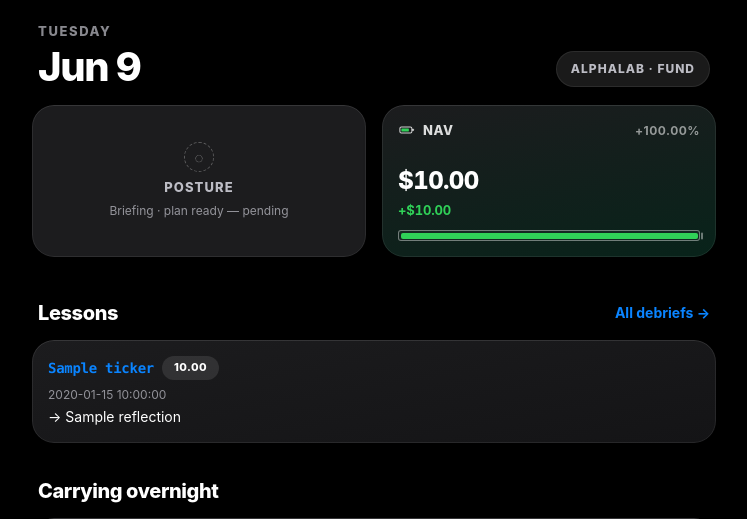
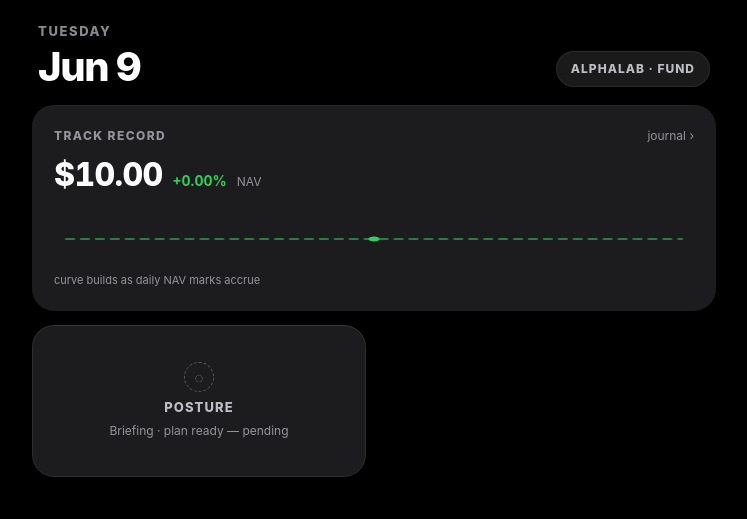
Before and after one commit to vishal0555/alphalens, a Flask app: page / in a window 1280 px wide. Shown: the top 519 px of the page, without its empty margins (266-1013 px from the left). Run offline with Flask 3, Linux system fonts and the light colour scheme; the visitor is signed in with stand-in values (Sample User, id 1); a database or web service that is not in the repository returns one stand-in record (values such as "Sample title"); data that the repository does not hold is empty; some libraries are stand-ins or nearby versions.

Commit message:
dashboard: Track record panel (NAV chart + quality), calendar-style run, drop Needs-a-look
- Track record card leads: NAV equity curve (inline SVG, dashed flat
  baseline until daily marks accrue) + decision-quality score/trend,
  grouping the "are we getting better over time" story. Posture stays
  separate as today's forward stance.
- Today's run restyled as an iOS calendar tile (weekday + day-of-month +
  curate/rebalance/debrief as event rows: green done, amber overdue,
  muted pending), paired 2-up with Posture in ROW 1.
- Remove the "Needs a look" exceptions card and dead decision_exceptions().

Co-Authored-By: Claude Opus 4.8 <noreply@anthropic.com>

```diff
--- a/app.py
+++ b/app.py
@@ -273,6 +273,47 @@ def _card_freshness(*, active_date: date, universe, briefing, nav, session_hdr)
     }
 
 
+def _nav_chart(history, *, w: int = 300, h: int = 64, pad: int = 6) -> Optional[dict]:
+    """Build an inline-SVG NAV equity curve from fetch_nav_history (newest-first).
+    A single mark renders as a dashed flat baseline — the curve fills in as
+    daily NAV marks accrue. Returns geometry + the change over the window."""
+    if not history:
+        return None
+    pts = list(reversed(history))  # chronological
+    ys = [float(p["ending_nav"]) for p in pts]
+    n = len(ys)
+    lo, hi = min(ys), max(ys)
+    span = (hi - lo) or 1.0
+
+    def _x(i: int) -> float:
+        return pad + (w - 2 * pad) * (i / (n - 1) if n > 1 else 0.5)
+
+    def _y(v: float) -> float:
+        return h - pad - (h - 2 * pad) * ((v - lo) / span)
+
+    coords = [(_x(i), _y(v)) for i, v in enumerate(ys)]
+    if n == 1:
+        mid = h / 2
+        line = f"M{pad},{mid:.1f} L{w - pad},{mid:.1f}"
+        area = None
+        dot = (w / 2, mid)
+    else:
+        line = "M" + " L".join(f"{x:.1f},{y:.1f}" for x, y in coords)
+        area = (f"M{coords[0][0]:.1f},{h - pad} L"
+                + " L".join(f"{x:.1f},{y:.1f}" for x, y in coords)
+                + f" L{coords[-1][0]:.1f},{h - pad} Z")
+        dot = coords[-1]
+
+    first, last = ys[0], ys[-1]
+    change = last - first
+    return {
+        "w": w, "h": h, "line": line, "area": area, "dot": dot, "n": n,
+        "first": first, "last": last, "change": change,
+        "change_pct": (change / first * 100) if first else 0.0,
+        "up": change >= 0,
+    }
+
+
 @app.route("/")
 @_login_required
 def index():
@@ -385,7 +426,7 @@ def index():
         planned=synthetic_plan,
         held=_db.held_tickers(),
         confidence=_db.decision_confidence(),
-        exceptions=_db.decision_exceptions(),
+        nav_chart=_nav_chart(_db.fetch_nav_history(60)),
         run=_db.today_run(),
     )
 
--- a/templates/dashboard.html
+++ b/templates/dashboard.html
@@ -40,6 +40,44 @@
     font-size: 15px; font-weight: 600; letter-spacing: -.01em;
     color: var(--text-2);
   }
+
+  /* Today's run — calendar-style widget (mirrors the iOS calendar tile) */
+  .w-runcal { background: linear-gradient(170deg, #1c1c1e 0%, #1a0b22 100%); }
+  .w-runcal .runcal-day {
+    font-size: 11px; font-weight: 800; letter-spacing: .12em;
+    color: var(--red); text-transform: uppercase; margin-top: 2px;
+  }
+  .w-runcal .runcal-dom {
+    font-size: 26px; font-weight: 800; line-height: 1;
+    letter-spacing: -.03em; margin: 1px 0 12px; color: var(--text);
+  }
+  .w-runcal .runcal-ev {
+    display: flex; align-items: center; gap: 7px;
+    padding: 4px 0 4px 8px; font-size: 12px;
+    border-left: 2.5px solid var(--muted);
+  }
+  .w-runcal .runcal-ev + .runcal-ev { margin-top: 3px; }
+  .w-runcal .runcal-ev.done    { border-left-color: var(--green); }
+  .w-runcal .runcal-ev.overdue { border-left-color: var(--amber); }
+  .w-runcal .runcal-ev.pending { border-left-color: var(--muted); opacity: .7; }
+  .w-runcal .ev-ico {
+    width: 12px; flex-shrink: 0; font-size: 11px;
+    color: var(--muted); text-align: center;
+  }
+  .w-runcal .runcal-ev.done .ev-ico    { color: var(--green); }
+  .w-runcal .runcal-ev.overdue .ev-ico { color: var(--amber); }
+  .w-runcal .ev-ttl {
+    color: var(--text); font-weight: 600; flex: 1; min-width: 0;
+    white-space: nowrap; overflow: hidden; text-overflow: ellipsis;
+  }
+  .w-runcal .ev-nt {
+    font-size: 10px; font-weight: 700; color: var(--muted);
+    flex-shrink: 0; font-variant-numeric: tabular-nums;
+  }
+  .w-runcal .runcal-ev.done .ev-nt { color: var(--green); }
+
+  /* NAV equity curve */
+  .navchart { overflow: visible; }
 
   /* Lesson-stack card */
   .lesson-stack-card .top {
@@ -192,47 +230,54 @@
   {% endif %}
 {% endif %}
 
-{# ── Oversight: trust verdict + exceptions (lead) ────────────── #}
-{% if confidence %}
+{# ── Track record: NAV curve + decision quality (lead) ───────── #}
+{% if nav %}
 <div class="card">
   <div class="card-pad">
-    <div class="eyebrow">Decision quality</div>
-    <div style="display:flex;align-items:baseline;gap:12px;margin-top:6px;">
-      <span class="num {{ confidence.avg_score | score_class }}" style="font-size:34px;font-weight:800;letter-spacing:-.02em;">{{ '%.2f'|format(confidence.avg_score) }}</span>
-      {% if confidence.trend %}<span class="num" style="font-size:14px;font-weight:700;color:{% if confidence.trend=='up' %}var(--green){% elif confidence.trend=='down' %}var(--red){% else %}var(--muted){% endif %};">{{ '↑' if confidence.trend=='up' else '↓' if confidence.trend=='down' else '→' }} {{ confidence.trend }}</span>{% endif %}
-      <span class="muted" style="font-size:13px;">· {{ confidence.executed }}/{{ confidence.n }} executed · {{ confidence.sessions }} session{{ 's' if confidence.sessions != 1 else '' }}</span>
+    <div style="display:flex;align-items:baseline;justify-content:space-between;">
+      <div class="eyebrow">Track record</div>
+      <a href="/debriefs" class="muted" style="font-size:12px;text-decoration:none;">journal&nbsp;›</a>
     </div>
+
+    {# NAV equity curve #}
+    <a href="#nav" data-sheet="nav" style="display:block;text-decoration:none;color:inherit;margin-top:8px;">
+      <div style="display:flex;align-items:baseline;gap:10px;">
+        <span class="num" style="font-size:32px;font-weight:800;letter-spacing:-.02em;">{{ nav.ending_nav | money2 }}</span>
+        {% if nav_chart %}
+        <span class="num" style="font-size:14px;font-weight:700;color:{% if nav_chart.up %}var(--green){% else %}var(--red){% endif %};">{{ '%+.2f'|format(nav_chart.change_pct) }}%</span>
+        {% endif %}
+        <span class="muted" style="font-size:12px;">NAV{% if nav_chart and nav_chart.n > 1 %} · {{ nav_chart.n }} marks{% endif %}</span>
+      </div>
+      {% if nav_chart %}
+      {% set col = 'var(--green)' if nav_chart.up else 'var(--red)' %}
+      <svg class="navchart" viewBox="0 0 {{ nav_chart.w }} {{ nav_chart.h }}" preserveAspectRatio="none" style="width:100%;height:64px;margin-top:8px;display:block;">
+        {% if nav_chart.area %}<path d="{{ nav_chart.area }}" fill="{{ col }}" opacity=".10"/>{% endif %}
+        <path d="{{ nav_chart.line }}" fill="none" stroke="{{ col }}" stroke-width="2" stroke-linecap="round" stroke-linejoin="round"{% if nav_chart.n == 1 %} stroke-dasharray="3 4" opacity=".55"{% endif %}/>
+        <circle cx="{{ '%.1f'|format(nav_chart.dot[0]) }}" cy="{{ '%.1f'|format(nav_chart.dot[1]) }}" r="2.6" fill="{{ col }}"/>
+      </svg>
+      {% if nav_chart.n == 1 %}<div class="muted" style="font-size:11px;margin-top:2px;">curve builds as daily NAV marks accrue</div>{% endif %}
+      {% endif %}
+    </a>
+
+    {# Decision quality — the learning scoreboard #}
+    {% if confidence %}
+    <a href="/debriefs" style="display:flex;align-items:center;gap:10px;margin-top:14px;padding-top:14px;border-top:1px solid var(--border);text-decoration:none;color:inherit;">
+      <div style="flex:1;min-width:0;">
+        <div class="eyebrow" style="margin-bottom:5px;">Decision quality</div>
+        <div style="display:flex;align-items:baseline;gap:10px;flex-wrap:wrap;">
+          <span class="num {{ confidence.avg_score | score_class }}" style="font-size:26px;font-weight:800;letter-spacing:-.02em;">{{ '%.2f'|format(confidence.avg_score) }}</span>
+          {% if confidence.trend %}<span class="num" style="font-size:13px;font-weight:700;color:{% if confidence.trend=='up' %}var(--green){% elif confidence.trend=='down' %}var(--red){% else %}var(--muted){% endif %};">{{ '↑' if confidence.trend=='up' else '↓' if confidence.trend=='down' else '→' }} {{ confidence.trend }}</span>{% endif %}
+          <span class="muted" style="font-size:12px;">{{ confidence.executed }}/{{ confidence.n }} executed · {{ confidence.sessions }} session{{ 's' if confidence.sessions != 1 else '' }}</span>
+        </div>
+      </div>
+      <span class="muted" style="font-size:18px;">›</span>
+    </a>
+    {% endif %}
   </div>
 </div>
 {% endif %}
 
-{% if exceptions %}
-<div class="card">
-  <div style="padding:14px 20px 0;display:flex;align-items:baseline;justify-content:space-between;">
-    <div class="eyebrow">Needs a look</div>
-    <span class="muted" style="font-size:13px;">{{ exceptions|length }}</span>
-  </div>
-  <div style="margin-top:8px;">
-    {% for x in exceptions %}
-    <a href="{% if x.decision_id %}/debrief/{{ x.decision_id }}{% else %}/debriefs{% endif %}" style="display:flex;align-items:center;gap:10px;padding:12px 20px;color:inherit;text-decoration:none;border-top:1px solid var(--border);">
-      <span style="color:var(--amber);font-size:15px;">▲</span>
-      <span class="ticker ticker-blue" style="font-size:15px;min-width:54px;">{{ x.ticker }}</span>
-      <span style="min-width:0;">
-        <span style="display:block;font-size:12px;font-weight:700;color:var(--text-2);">{{ x.type }}</span>
-        <span class="muted" style="display:block;font-size:12px;">{{ x.detail }}</span>
-      </span>
-    </a>
-    {% endfor %}
-  </div>
-</div>
-{% elif confidence %}
-<div class="card"><div class="card-pad" style="display:flex;align-items:center;gap:10px;">
-  <span style="color:var(--green);font-size:18px;">✓</span>
-  <span class="muted" style="font-size:14px;">All clear — nothing flagged for review.</span>
-</div></div>
-{% endif %}
-
-{# ── ROW 1: Weather + Battery ───────────────────────────────── #}
+{# ── ROW 1: Posture + Today's run ───────────────────────────── #}
 <div class="wgrid">
   {% if briefing and (freshness is not defined or freshness.briefing.fresh) %}
   <a class="widget w-weather {{ w_class }} tap" data-sheet="posture" href="#posture">
@@ -277,61 +322,25 @@
   </div>
   {% endif %}
 
-  {% if nav %}
-    {% set pnl = nav.realised_pnl %}
-    {% set pnl_pct = ((pnl / nav.starting_nav) * 100) if nav.starting_nav else 0 %}
-    {% set fill_w = 50 + pnl_pct * 5 %}
-    {% if fill_w < 8 %}{% set fill_w = 8 %}{% elif fill_w > 100 %}{% set fill_w = 100 %}{% endif %}
-    {% set fill_class = 'pos' if pnl > 0 else ('neg' if pnl < 0 else 'flat') %}
-  <a class="widget w-batt w-battery tap" data-sheet="nav" href="#nav">
+  {# Today's run — calendar-styled liveness of the autonomous cycle #}
+  {% if run %}
+  <div class="widget w-runcal">
     <div class="widget-body">
-      <div class="w-head">
-        <div class="w-title">
-          <span class="w-icon">
-            <svg viewBox="0 0 24 24" fill="none">
-              <rect x="2.5" y="8" width="16" height="8" rx="2" stroke="#fff" stroke-width="1.4" opacity=".8"/>
-              <rect x="19" y="10.5" width="2" height="3" rx=".6" fill="#fff" opacity=".8"/>
-              <rect x="4.5" y="10" width="10" height="4" rx=".6" fill="{% if pnl > 0 %}#30d158{% elif pnl < 0 %}#ff453a{% else %}#8e8e93{% endif %}"/>
-            </svg>
-          </span>
-          NAV
-        </div>
-        <span class="w-accessory">{{ '%+.2f'|format(pnl_pct) }}%</span>
+      <div class="w-head"><div class="w-title">Today's run</div></div>
+      <div class="runcal-day">{{ today.weekday[:3]|upper }}</div>
+      <div class="runcal-dom">{{ today.day }}</div>
+      {% for key in ['curate','rebalance','debrief'] %}
+      {% set s = run[key] %}
+      <div class="runcal-ev {{ s.state }}">
+        <span class="ev-ico">{%- if s.state=='done' %}✓{% elif s.state=='overdue' %}▲{% else %}◌{% endif -%}</span>
+        <span class="ev-ttl">{{ s.label }}</span>
+        <span class="ev-nt">{% if s.state=='done' %}{{ s.detail }}{% elif s.state=='overdue' %}overdue{% else %}pending{% endif %}</span>
       </div>
-      <div class="num val">{{ nav.ending_nav | money2 }}</div>
-      <div class="num delta {{ fill_class }}">{{ pnl | signed_money }}</div>
-      <div class="bar">
-        <div class="bar-fill {{ fill_class }}" style="width: {{ '%.0f'|format(fill_w) }}%;"></div>
-      </div>
-    </div>
-  </a>
-  {% elif freshness is defined and not freshness.nav.fresh %}
-  <div class="widget w-batt w-pending">
-    <div class="widget-body">
-      <span class="w-pending-icon">◌</span>
-      <span class="w-pending-title">NAV</span>
-      <span class="w-pending-note">{{ freshness.nav.note }}</span>
+      {% endfor %}
     </div>
   </div>
   {% endif %}
 </div>
-
-{# ── Today's run — autonomous-cycle liveness ───────────── #}
-{% if run %}
-<div class="widget w-full" style="margin-bottom:16px;">
-  <div class="card-pad" style="padding:14px 18px;">
-    <div class="w-head" style="margin-bottom:8px;"><div class="w-title">Today's run</div></div>
-    {% for key in ['curate','rebalance','debrief'] %}
-    {% set s = run[key] %}
-    <div style="display:flex;align-items:center;gap:10px;padding:8px 0;{% if not loop.last %}border-bottom:1px solid var(--border);{% endif %}">
-      <span style="font-size:15px;width:18px;text-align:center;color:{% if s.state=='done' %}var(--green){% elif s.state=='overdue' %}var(--amber){% else %}var(--muted-2){% endif %};">{%- if s.state=='done' %}✓{% elif s.state=='overdue' %}▲{% else %}◌{% endif -%}</span>
-      <span style="flex:1;font-size:14px;color:var(--text-2);">{{ s.label }}</span>
-      <span class="muted num" style="font-size:12px;">{% if s.state=='done' %}{{ s.detail }}{% elif s.state=='overdue' %}overdue{% else %}pending{% endif %}</span>
-    </div>
-    {% endfor %}
-  </div>
-</div>
-{% endif %}
 
 {# ── Today's book — one row per name: pick -> execute -> score ── #}
 {% if book_groups %}
```
Also changed, not shown: db.py (+0 -33 lines).
